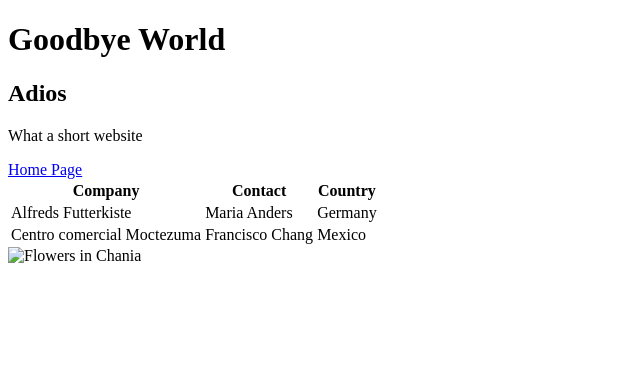
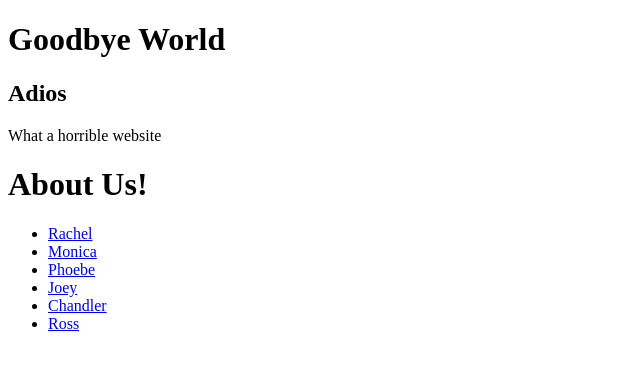
Before and after one commit to TSHogan/simple-website, a plain HTML site: page goodbye.html in a window 1280 px wide. Shown: the whole page, without its empty margins (0-640 px from the left). Drawn offline with Linux system fonts and the light colour scheme.

Commit message:
last change

```diff
--- a/goodbye.html
+++ b/goodbye.html
@@ -8,29 +8,13 @@
   <body>
     <h1>Goodbye World</h1>
     <h2>Adios</h2>
-    <p> What a short website </p>
+    <p> What a horrible website </p>
   </body>
 
-<a href="index.html"> Home Page </a>
-
-<table>
-  <tr>
-    <th>Company</th>
-    <th>Contact</th>
-    <th>Country</th>
-  </tr>
-  <tr>
-    <td>Alfreds Futterkiste</td>
-    <td>Maria Anders</td>
-    <td>Germany</td>
-  </tr>
-  <tr>
-    <td>Centro comercial Moctezuma</td>
-    <td>Francisco Chang</td>
-    <td>Mexico</td>
-  </tr>
-</table>
-
-<img src=%F0%9F%90%95 alt="Flowers in Chania" width="460" height="345">
+<body> <h1>About Us!</h1> <ul>
+<li><a href="our-team/rachel.html">Rachel</a></li> <li><a href="our-team/monica.html">Monica</a></li> <li><a href="our-team/phoebe.html">Phoebe</a></li> <li><a href="our-team/joey.html">Joey</a></li> <li><a href="our-team/chandler.html">Chandler</a></li> <li><a href="our-team/ross.html">Ross</a></li>
+</ul>
+</body>
+</html>
 
 </html>
```
Also changed, not shown: index.html (+25 -1 lines).
